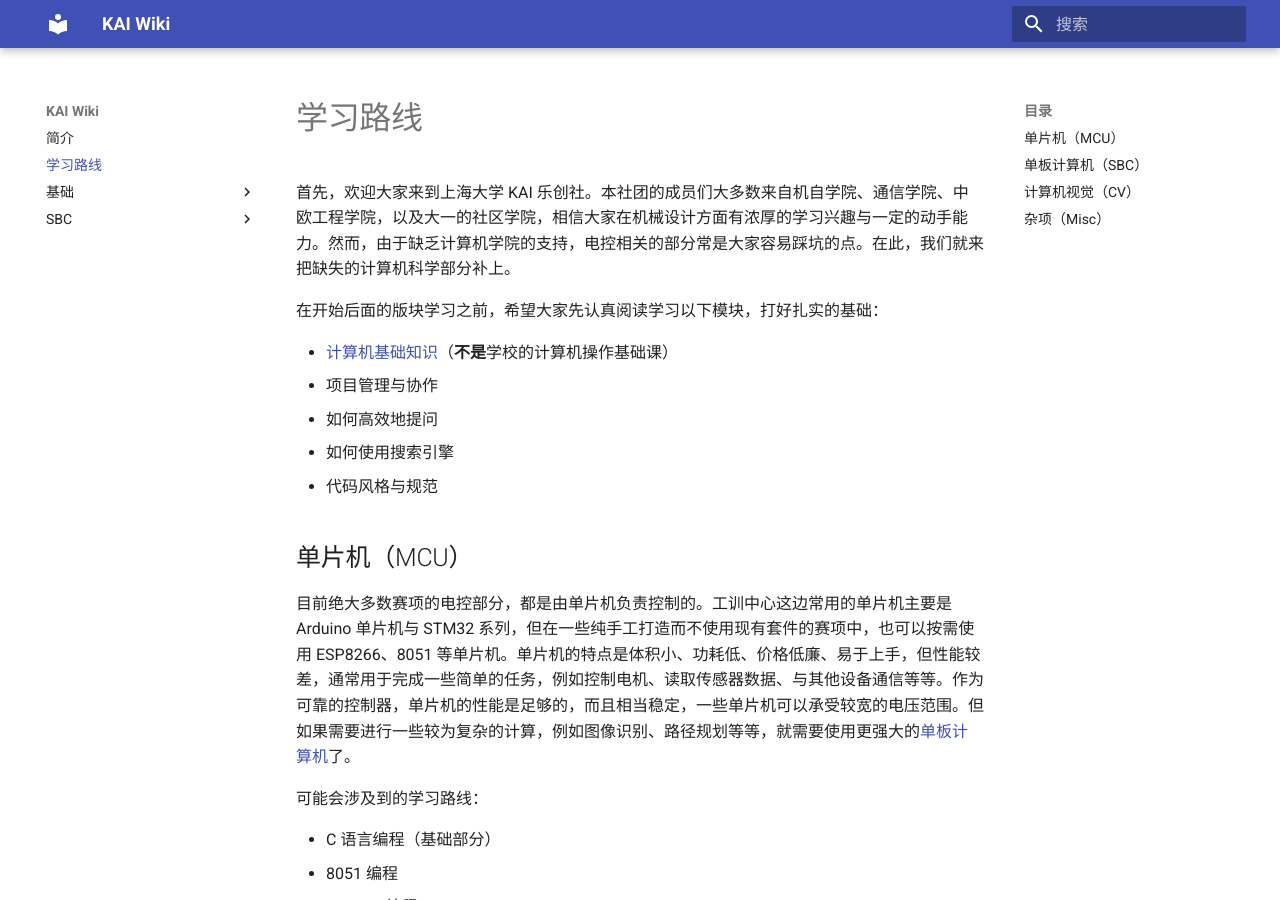
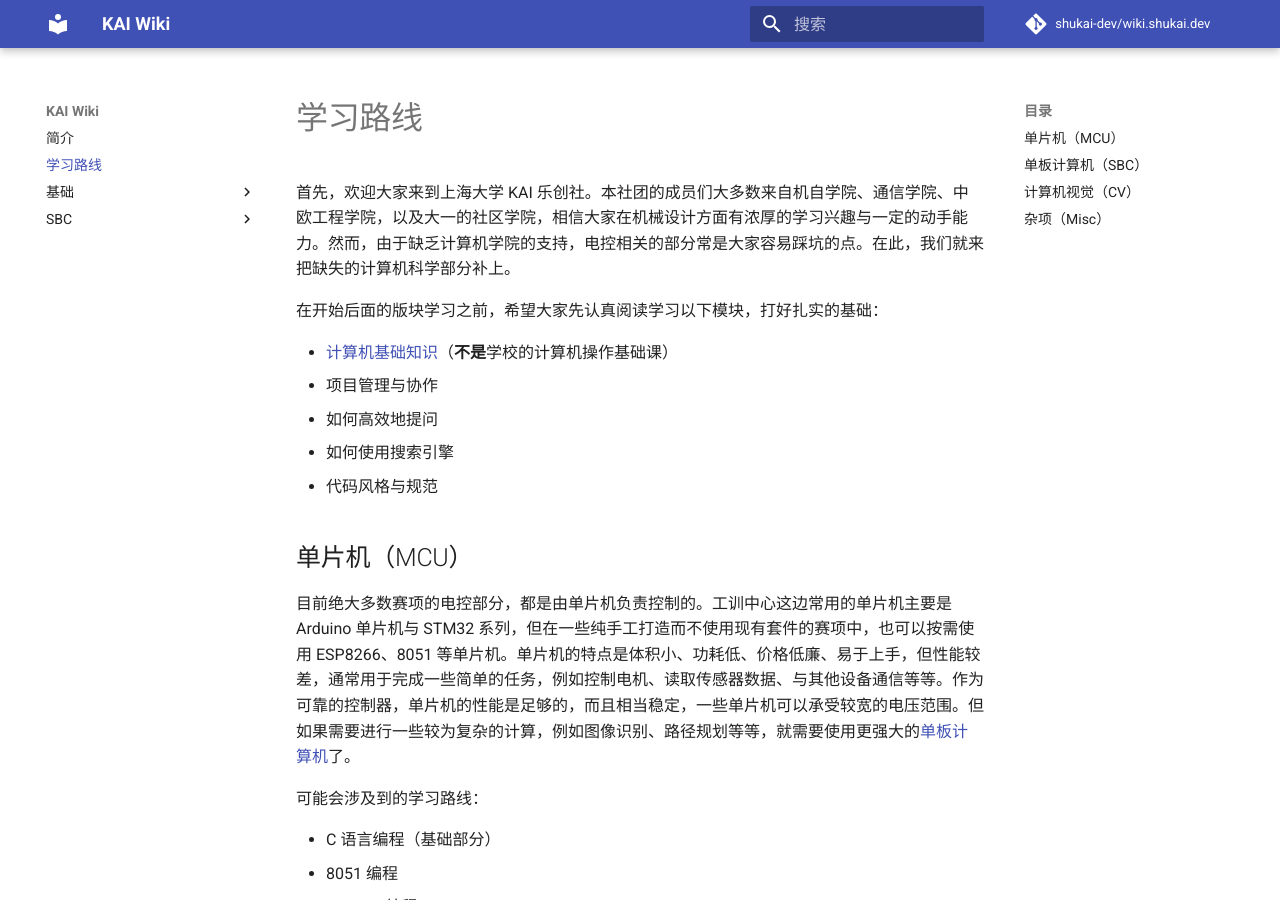
Before and after one commit to shukai-dev/wiki.shukai.dev, an MkDocs documentation site: the page built from docs/learning-path.md, in a window 1280 px wide and 900 px high. Built offline with MkDocs 1.6.1 and Material for MkDocs 9.7.7, drawn with Linux system fonts in a browser that asks for light colours; comment, search, counter and statistics services are not loaded.

Commit message:
在 mkdocs 配置中添加仓库信息

```diff
--- a/mkdocs.yml
+++ b/mkdocs.yml
@@ -4,6 +4,11 @@ site_description: KAI Wiki 是一个开源的机器人竞赛知识库，提供
 site_author: KAI Wiki Contributors
 site_url: https://wiki.shukai.dev
 strict: false
+
+# 仓库信息
+repo_name: shukai-dev/wiki.shukai.dev
+repo_url: https://github.com/shukai-dev/wiki.shukai.dev
+# edit_uri: todo
 
 # 版权信息
 copyright: 'Copyright &copy; 2023 KAI Wiki Team'
```
